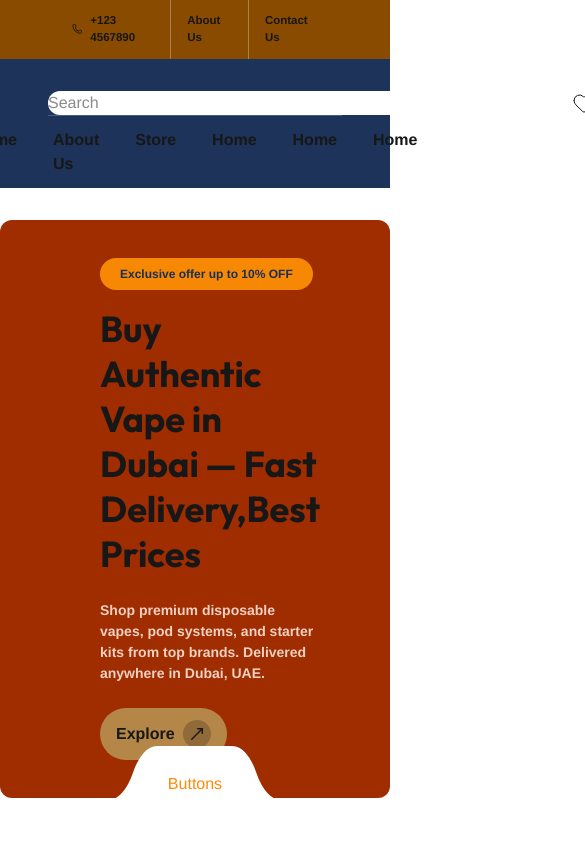
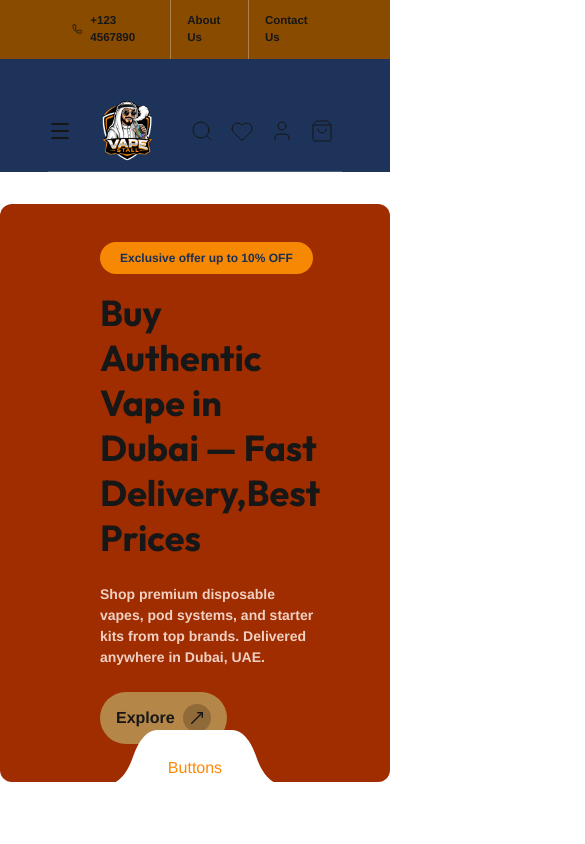
Before and after one commit to hissamdev/clone-vapestall, a Next.js app: page / in a window 390 px wide. Shown: the top 844 px of the page, 585 px wide, since content can reach past the window. Built offline with nearby package versions, Linux system fonts and the light colour scheme.

Commit message:
Made the header responsive

```diff
--- a/src/components/nav/Header.tsx
+++ b/src/components/nav/Header.tsx
@@ -1,7 +1,11 @@
 import {
+    Hamburger,
+    HamburgerIcon,
     Heart,
+    Menu,
     PersonStandingIcon,
     Phone,
+    Search,
     ShoppingBag,
     User,
 } from "lucide-react";
@@ -25,6 +29,9 @@ export default function Header() {
             <header className="px-12 bg-[#1D3359]">
                 <div className="mx-auto pt-8 max-w-375 ">
                     <div className="flex justify-between items-center border-b border-white/20">
+                        <button>
+                            <Menu />
+                        </button>
                         <Link
                             href="/"
                             className="block relative w-20 aspect-square"
@@ -36,7 +43,7 @@ export default function Header() {
                             />
                         </Link>
 
-                        <div>
+                        <div className="hidden xl:block">
                             <input
                                 placeholder="Search"
                                 className="w-129 bg-white rounded-full"
@@ -44,6 +51,12 @@ export default function Header() {
                         </div>
 
                         <div className="flex">
+                            <div className="block xl:hidden px-2 group">
+                                <Search
+                                    strokeWidth={1}
+                                    className="group-hover:text-white/60 cursor-pointer"
+                                />
+                            </div>
                             <div className="px-2 group">
                                 <Heart
                                     strokeWidth={1}
@@ -65,7 +78,7 @@ export default function Header() {
                         </div>
                     </div>
 
-                    <nav className="py-3 flex justify-center gap-9 font-bold">
+                    <nav className="hidden py-3 xl:flex justify-center gap-9 font-bold">
                         {navLinks.map((link, idx) => (
                             <Link key={idx} href={link.url} className="">
                                 {link.text}
```
